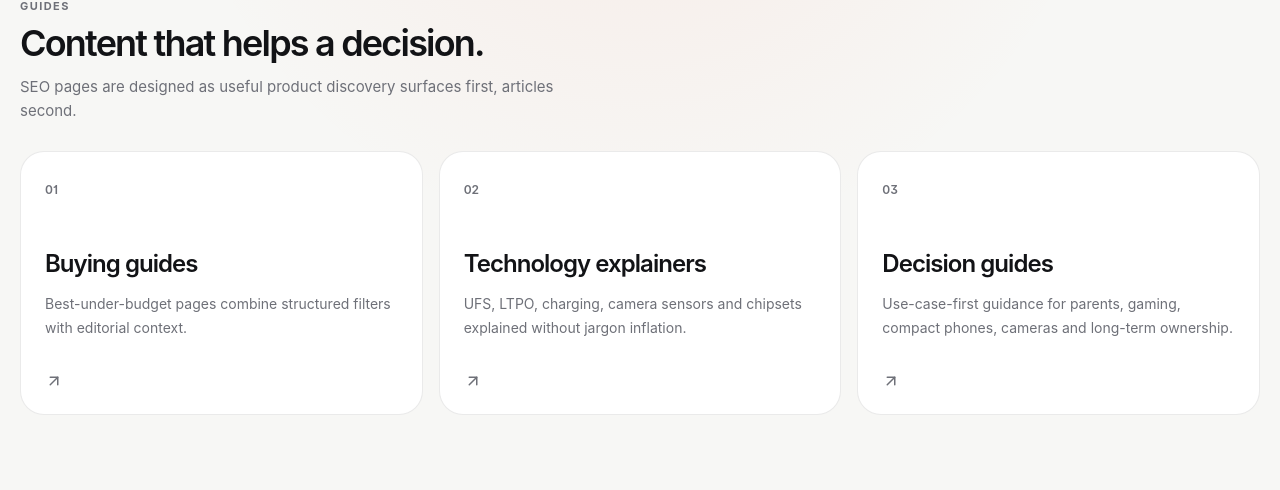
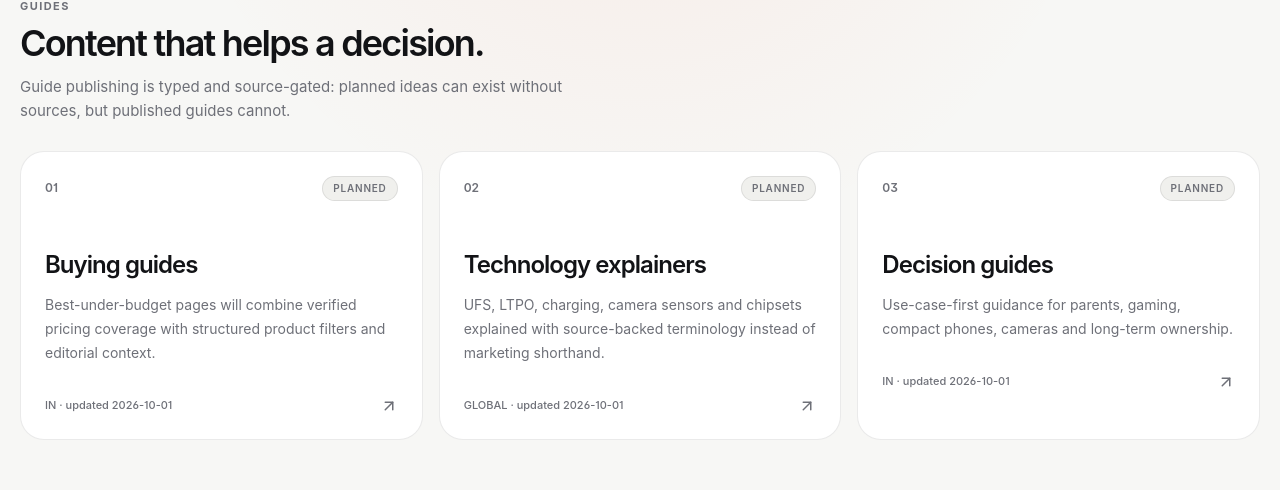
Before and after one commit to S2zxx0zxx/Comparemobiles, a Next.js app: page /guides in a window 1280 px wide. Shown: the part 147-637 px from the top of the page. Built offline with nearby package versions, Linux system fonts and the light colour scheme; no server answers.

Commit message:
fix: align raw importer types and add guide pipeline

```diff
--- a/src/app/guides/page.tsx
+++ b/src/app/guides/page.tsx
@@ -1,15 +1,37 @@
 import type { Metadata } from "next";
 import { ArrowUpRight } from "lucide-react";
 import { SectionHeading } from "@/components/section-heading";
+import { guideRegistry } from "@/content/guides/registry";
 
-export const metadata: Metadata = { title: "Guides" };
-
-const guideArchitecture = [
-  ["Buying guides", "Best-under-budget pages combine structured filters with editorial context."],
-  ["Technology explainers", "UFS, LTPO, charging, camera sensors and chipsets explained without jargon inflation."],
-  ["Decision guides", "Use-case-first guidance for parents, gaming, compact phones, cameras and long-term ownership."],
-];
+export const metadata: Metadata = {
+  title: "Guides",
+  description: "Source-aware smartphone buying guides, explainers and decision frameworks from CompareMobile.",
+};
 
 export default function GuidesPage() {
-  return <section className="page-shell py-14 md:py-20"><SectionHeading eyebrow="Guides" title="Content that helps a decision." description="SEO pages are designed as useful product discovery surfaces first, articles second." /><div className="grid gap-4 md:grid-cols-3">{guideArchitecture.map(([title, text], index) => <article key={title} className="group rounded-[24px] border border-[var(--line)] bg-[var(--surface-1)] p-6"><span className="text-xs font-semibold text-[var(--muted)]">0{index + 1}</span><h2 className="mt-12 text-2xl font-semibold tracking-[-0.04em]">{title}</h2><p className="mt-3 text-sm leading-6 text-[var(--muted)]">{text}</p><ArrowUpRight size={18} className="mt-8 text-[var(--muted)]" /></article>)}</div></section>;
+  return (
+    <section className="page-shell py-14 md:py-20">
+      <SectionHeading
+        eyebrow="Guides"
+        title="Content that helps a decision."
+        description="Guide publishing is typed and source-gated: planned ideas can exist without sources, but published guides cannot."
+      />
+      <div className="grid gap-4 md:grid-cols-3">
+        {guideRegistry.map((guide, index) => (
+          <article key={guide.slug} className="group rounded-[24px] border border-[var(--line)] bg-[var(--surface-1)] p-6">
+            <div className="flex items-center justify-between gap-3">
+              <span className="text-xs font-semibold text-[var(--muted)]">0{index + 1}</span>
+              <span className="rounded-full border border-[var(--line)] bg-[var(--surface-2)] px-2.5 py-1 text-[10px] font-semibold uppercase tracking-[0.08em] text-[var(--muted)]">{guide.status}</span>
+            </div>
+            <h2 className="mt-12 text-2xl font-semibold tracking-[-0.04em]">{guide.title}</h2>
+            <p className="mt-3 text-sm leading-6 text-[var(--muted)]">{guide.description}</p>
+            <div className="mt-8 flex items-center justify-between gap-4">
+              <span className="text-[11px] font-medium text-[var(--muted)]">{guide.region} · updated {guide.updatedAt}</span>
+              <ArrowUpRight size={18} className="text-[var(--muted)]" />
+            </div>
+          </article>
+        ))}
+      </div>
+    </section>
+  );
 }
--- /dev/null
+++ b/src/content/guides/registry.ts
@@ -0,0 +1,34 @@
+import { guideRegistrySchema } from "@/content/guides/schema";
+
+export const guideRegistry = guideRegistrySchema.parse([
+  {
+    slug: "best-phones-by-budget",
+    title: "Buying guides",
+    description: "Best-under-budget pages will combine verified pricing coverage with structured product filters and editorial context.",
+    category: "buying-guide",
+    status: "planned",
+    region: "IN",
+    updatedAt: "2026-10-01",
+    sourceUrls: [],
+  },
+  {
+    slug: "smartphone-technology-explainers",
+    title: "Technology explainers",
+    description: "UFS, LTPO, charging, camera sensors and chipsets explained with source-backed terminology instead of marketing shorthand.",
+    category: "technology-explainer",
+    status: "planned",
+    region: "GLOBAL",
+    updatedAt: "2026-10-01",
+    sourceUrls: [],
+  },
+  {
+    slug: "phone-decision-guides",
+    title: "Decision guides",
+    description: "Use-case-first guidance for parents, gaming, compact phones, cameras and long-term ownership.",
+    category: "decision-guide",
+    status: "planned",
+    region: "IN",
+    updatedAt: "2026-10-01",
+    sourceUrls: [],
+  },
+]);
--- /dev/null
+++ b/src/content/guides/schema.ts
@@ -0,0 +1,28 @@
+import { z } from "zod";
+
+export const guideCategorySchema = z.enum(["buying-guide", "technology-explainer", "decision-guide"]);
+
+export const guideSchema = z.object({
+  slug: z.string().regex(/^[a-z0-9]+(?:-[a-z0-9]+)*$/),
+  title: z.string().min(5).max(100),
+  description: z.string().min(20).max(220),
+  category: guideCategorySchema,
+  status: z.enum(["planned", "draft", "published"]),
+  region: z.enum(["IN", "GLOBAL"]),
+  updatedAt: z.string().regex(/^\d{4}-\d{2}-\d{2}$/),
+  sourceUrls: z.array(z.string().url()).default([]),
+}).superRefine((guide, ctx) => {
+  if (guide.status === "published" && guide.sourceUrls.length === 0) {
+    ctx.addIssue({ code: "custom", path: ["sourceUrls"], message: "Published guides require at least one source URL" });
+  }
+});
+
+export const guideRegistrySchema = z.array(guideSchema).superRefine((guides, ctx) => {
+  const seen = new Set<string>();
+  guides.forEach((guide, index) => {
+    if (seen.has(guide.slug)) ctx.addIssue({ code: "custom", path: [index, "slug"], message: "Duplicate guide slug" });
+    seen.add(guide.slug);
+  });
+});
+
+export type Guide = z.infer<typeof guideSchema>;
--- a/src/data/importer/manufacturers/oneplus.ts
+++ b/src/data/importer/manufacturers/oneplus.ts
@@ -36,7 +36,7 @@ const onePlusRecordSchema = z.object({
   })).default([]),
 });
 
-export type OnePlusOfficialRecord = z.infer<typeof onePlusRecordSchema>;
+export type OnePlusOfficialRecord = z.input<typeof onePlusRecordSchema>;
 
 export class OnePlusOfficialImporter implements SourceImporter<OnePlusOfficialRecord> {
   readonly key = "oneplus-official";
--- a/src/data/importer/manufacturers/samsung.ts
+++ b/src/data/importer/manufacturers/samsung.ts
@@ -15,7 +15,7 @@ const samsungRecordSchema = z.object({
   skus: z.array(z.object({ key: z.string().optional(), memoryGb: z.number().int().optional(), storageGb: z.number().int().optional(), colorName: z.string().optional(), sku: z.string().optional() })).default([]),
 });
 
-export type SamsungOfficialRecord = z.infer<typeof samsungRecordSchema>;
+export type SamsungOfficialRecord = z.input<typeof samsungRecordSchema>;
 
 export class SamsungOfficialImporter implements SourceImporter<SamsungOfficialRecord> {
   readonly key = "samsung-official";
--- a/src/data/importer/manufacturers/vivo-iqoo.ts
+++ b/src/data/importer/manufacturers/vivo-iqoo.ts
@@ -14,7 +14,7 @@ const vivoIqooRecordSchema = z.object({
   variants: z.array(z.object({ id: z.string().optional(), ramGb: z.number().int().optional(), storageGb: z.number().int().optional(), color: z.string().optional(), sku: z.string().optional() })).default([]),
 });
 
-export type VivoIqooOfficialRecord = z.infer<typeof vivoIqooRecordSchema>;
+export type VivoIqooOfficialRecord = z.input<typeof vivoIqooRecordSchema>;
 
 export class VivoIqooOfficialImporter implements SourceImporter<VivoIqooOfficialRecord> {
   readonly key = "vivo-iqoo-official";
```
Also changed, not shown: 2 other files (tests, documents, lock files or other folders).
